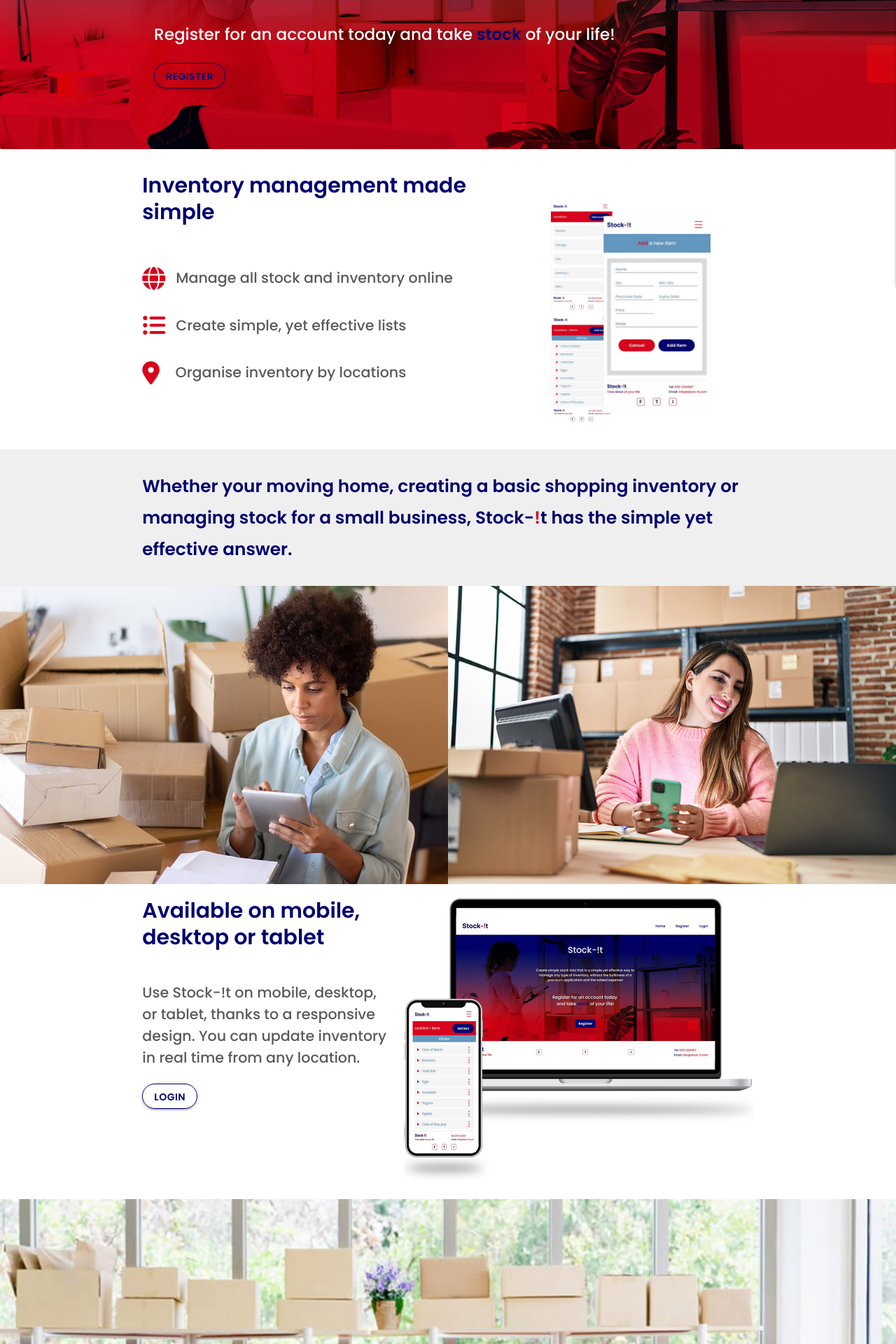
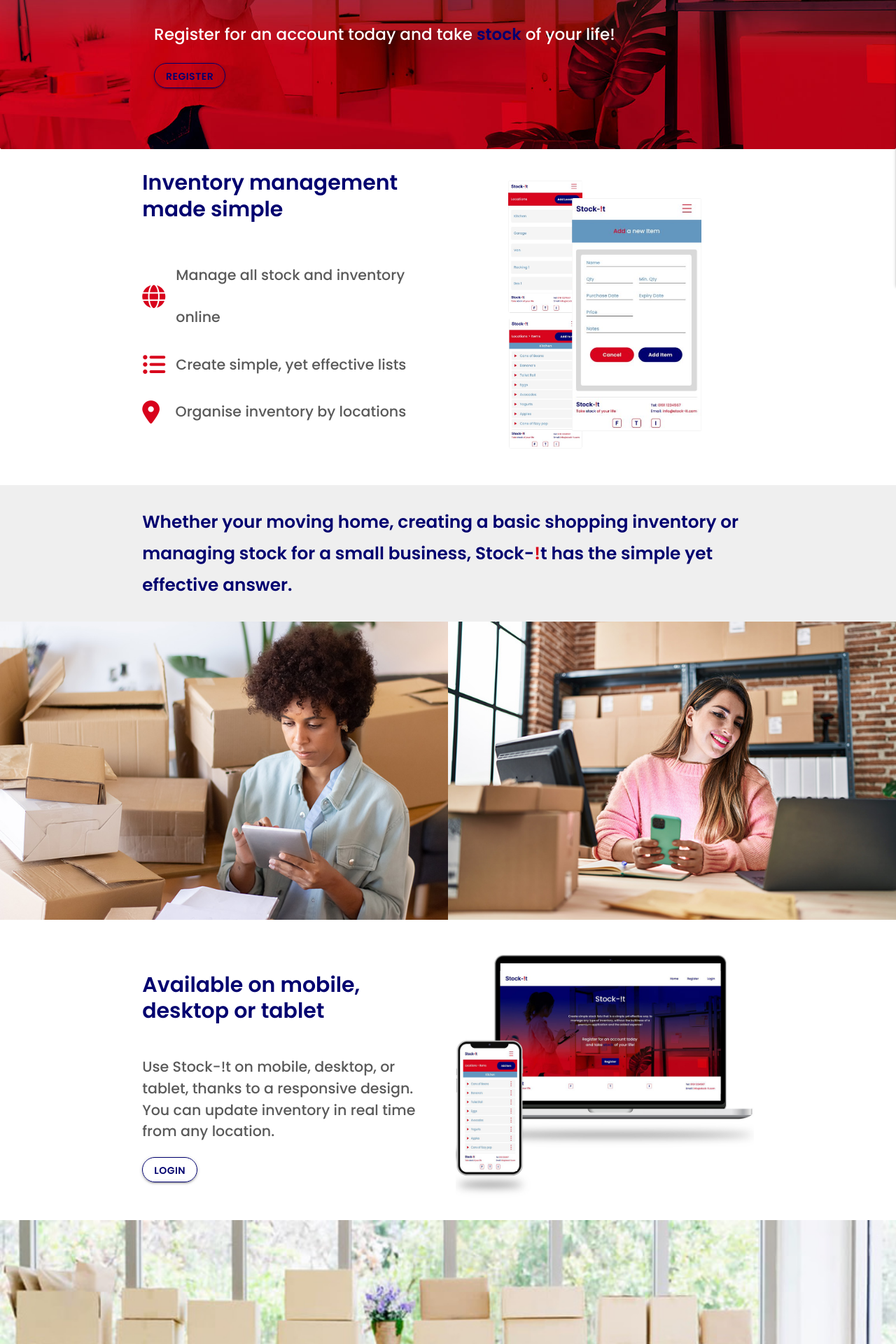
Before and after one commit to DaveWhiteh/SI-Test, a Flask app: page / in a window 1280 px wide. Shown: the part 451-2371 px from the top of the page at 70% size. Run offline with Flask 3, Linux system fonts and the light colour scheme; some libraries are stand-ins or nearby versions.

Commit message:
Amend home page

```diff
--- a/static/css/style.css
+++ b/static/css/style.css
@@ -165,6 +165,7 @@
 
 .banner-image {
     width: 80%;
+    margin-top: 0;
 }
 
 .banner-bg {
@@ -353,7 +354,6 @@
 
     .banner-image {
         width: 65%;
-        margin-top: 3rem;
     }
 
     .caption-text {
@@ -420,7 +420,6 @@
 
     .banner-image {
         width: 65%;
-        margin-top: 3rem;
     }
 
     .caption-text {
--- a/templates/home.html
+++ b/templates/home.html
@@ -19,7 +19,7 @@
     <section id="management" class="">
         <div class="container container-wrapper">
             <div class="row banner-content">
-                <div class="col s12 l7">
+                <div class="col s12 l6">
                     <h4 class="text-blue text-semibold banner-title">Inventory management made simple</h4>
                     <ul>
                         <li class="banner-list">
@@ -36,7 +36,7 @@
                         </li>
                     </ul>
                 </div>
-                <div class="col s12 l5 banner-content-image">
+                <div class="col s12 l6 banner-content-image">
                     <img src="../static/images/Group 27.png" class="banner-image" alt="Group of images shwoing stock-it content on mobile device">
                 </div>
             </div>
@@ -71,15 +71,15 @@
     </section>
 
     <section id="devices" class="">
-        <div class="container ">
-            <div class="row">
-                <div class="col s12 l5">
+        <div class="container container-wrapper">
+            <div class="row banner-content">
+                <div class="col s12 l6">
                     <h4 class="text-blue text-semibold banner-title">Available on mobile, desktop or tablet</h4>
                     <p class="devices-text text-grey text-medium">Use Stock-!t on mobile, desktop, or tablet, thanks to a responsive design. You can update inventory in real time from any location.</p>
                     <a href="" class="btn">Login</a>
                 </div>
-                <div class="col s12 l7">
-                    <img src="../static/images/about-laptop.jpg" class="image" alt="Image of a laptop and mobile">
+                <div class="col s12 l6 banner-content-image">
+                    <img src="../static/images/about-laptop.jpg" class="image" alt="Group of images shwoing stock-it content on mobile device">
                 </div>
             </div>
         </div>
```
